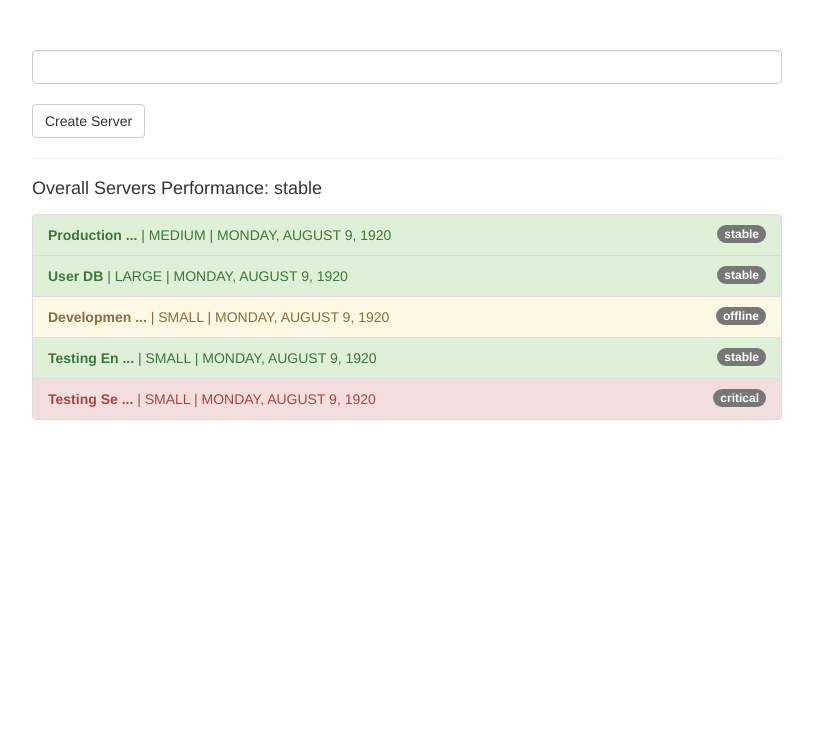
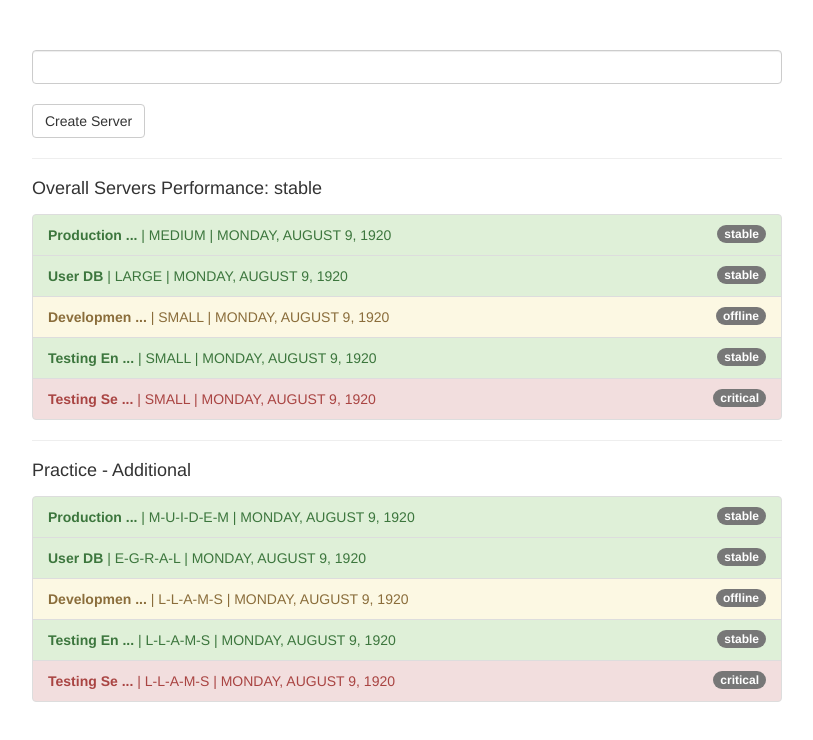
Before and after one commit to kaings/angular-pipes, an Angular app: page / in a window 1280 px wide. Shown: the top 740 px of the page, without its empty margins (233-1046 px from the left). Built offline with nearby package versions, Linux system fonts and the light colour scheme.

Commit message:
additinal: reverse pipe

```diff
--- a/src/app/app.component.html
+++ b/src/app/app.component.html
@@ -23,6 +23,24 @@
           {{ server.started | date: 'fullDate' | uppercase}}
         </li>
       </ul>
+      <hr>
+      <div class="form-group">
+        <h4>Practice - Additional</h4>
+      </div>
+      <ul class="list-group">
+        <li
+          class="list-group-item"
+          *ngFor="let server of servers | filter: searchStatus: 'status'"
+          [ngClass]="getStatusClasses(server)">
+          <span
+            class="badge">
+            {{ server.status }}
+          </span>
+          <strong>{{ server.name | shorten: 10 }}</strong> |
+          {{ server.instanceType | uppercase | reverse}} |
+          {{ server.started | date: 'fullDate' | uppercase}}
+        </li>
+      </ul>
     </div>
   </div>
 </div>
--- a/src/app/app.module.ts
+++ b/src/app/app.module.ts
@@ -6,12 +6,14 @@ import { HttpModule } from '@angular/http';
 import { AppComponent } from './app.component';
 import { ShortenPipe } from './shorten.pipe';
 import { FilterPipe } from './filter.pipe';
+import { ReversePipe } from './reverse.pipe';
 
 @NgModule({
   declarations: [
     AppComponent,
     ShortenPipe,
-    FilterPipe
+    FilterPipe,
+    ReversePipe
   ],
   imports: [
     BrowserModule,
--- /dev/null
+++ b/src/app/reverse.pipe.ts
@@ -0,0 +1,11 @@
+import {PipeTransform, Pipe} from '@angular/core';
+
+@Pipe({
+  name: 'reverse'
+})
+
+export class ReversePipe implements PipeTransform{
+  transform(value: any) {
+    return value.split('').reverse().join('-');
+  }
+}
```
